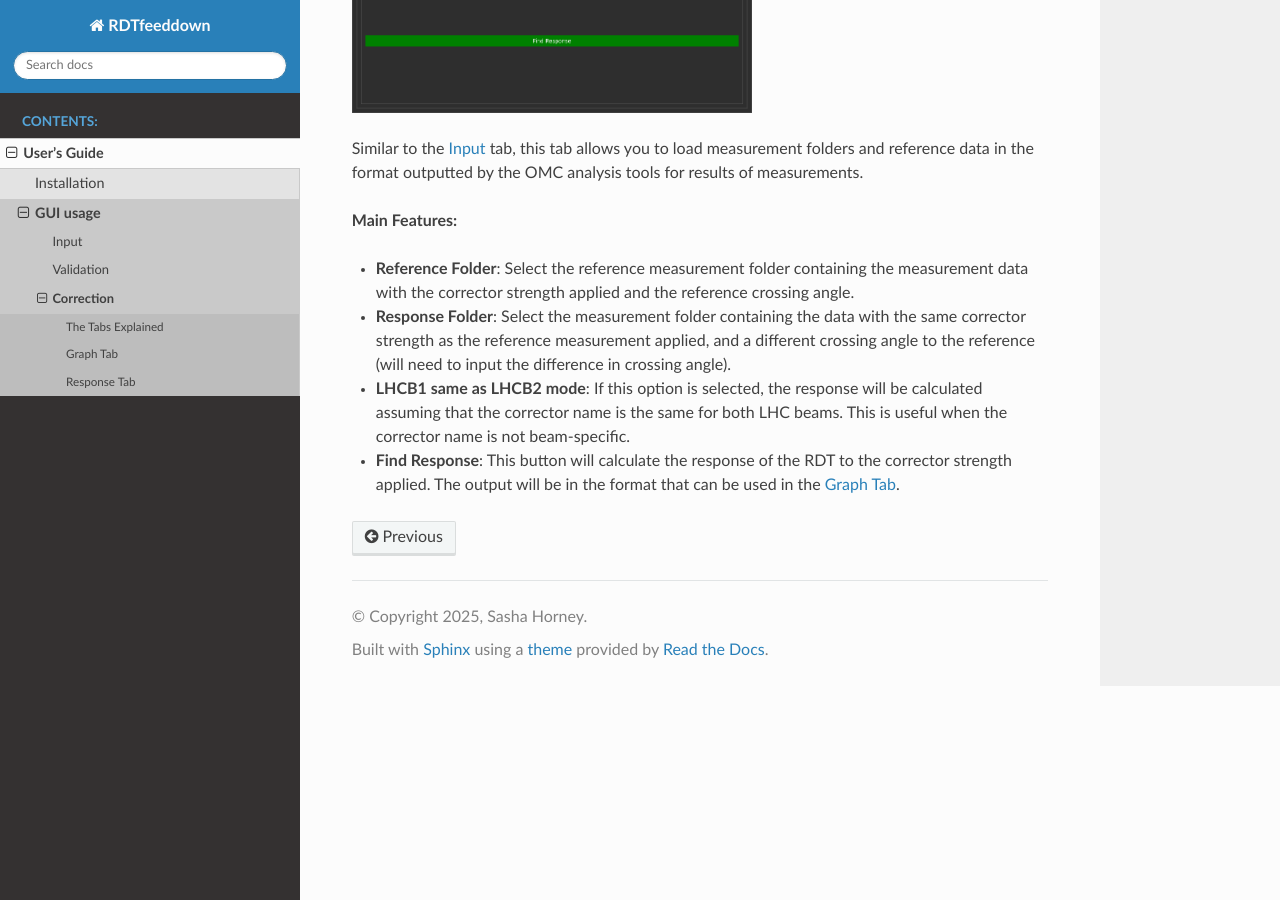
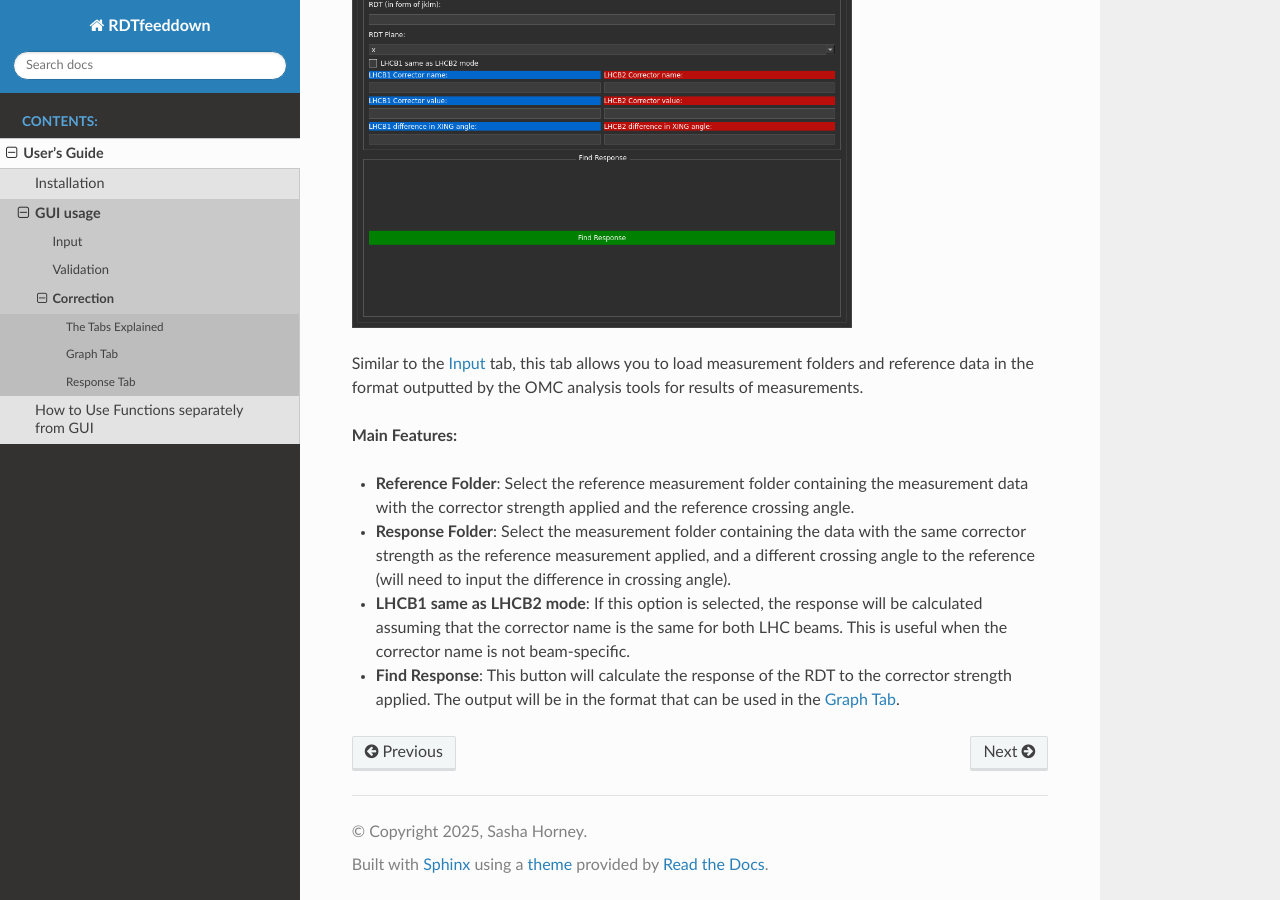
Before and after one commit to sashaj5454/RDTfeeddown, a Sphinx documentation site: the page built from docs/correction.rst, in a window 1280 px wide and 900 px high, scrolled down 1481 px. Built offline with Sphinx 7.4.7 and the Read the Docs theme 3.1.0, drawn with Linux system fonts in a browser that asks for light colours.

Commit message:
Adding coding section to documentation

```diff
--- /dev/null
+++ b/docs/coding.rst
@@ -0,0 +1,4 @@
+How to Use Functions separately from GUI
+========================================
+
+.. autofunction:: rdtfeeddown.getrdt_omc3
--- a/docs/correction.rst
+++ b/docs/correction.rst
@@ -2,12 +2,12 @@ Correction
 ==========
 
 .. image:: figures/CorrectionScreenshot.png
-   :width: 400
+   :width: 500
 
 The GUI allows you to quantify the RDT correction predicted from a specific corrector and can interactively correct the RDT feeddown data using this prediction.
 
 The Tabs Explained
---------------
+------------------
 
 - **Graph**:
   Displays the RDT feeddown data and the correction prediction graphically.
@@ -33,7 +33,7 @@ Response Tab
 ------------
 
 .. image:: figures/CorrectionResponseScreenshot.png
-   :width: 400
+   :width: 500
 
 Similar to the :ref:`Input` tab, this tab allows you to load measurement folders and reference data in the format outputted by the OMC analysis tools for results of measurements.
 
--- a/docs/input.rst
+++ b/docs/input.rst
@@ -2,7 +2,7 @@ Input
 =====
 
 .. image:: figures/ScreenshotGUI.png
-   :width: 400
+   :width: 500
 
 The **Input tab** of the GUI provides a user-friendly interface to input data for the RDTfeeddown analysis.
 
--- a/docs/usage.rst
+++ b/docs/usage.rst
@@ -10,3 +10,4 @@
 
    installation
    gui
+   coding
--- a/docs/validation.rst
+++ b/docs/validation.rst
@@ -2,7 +2,7 @@ Validation
 ===========
 
 .. image:: figures/ValidationScreenshot.png
-   :width: 400
+   :width: 500
 
 The **Validation tab** of the GUI provides a user-friendly interface to validate and correct the RDT feeddown data.
 
```
